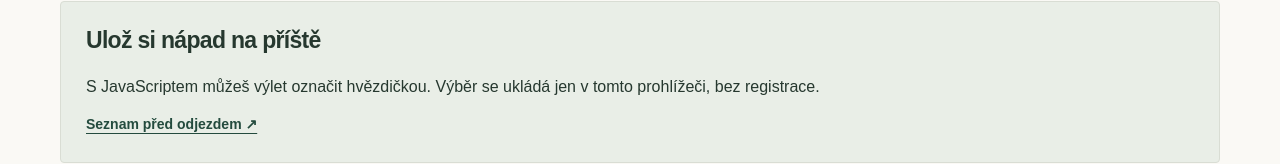
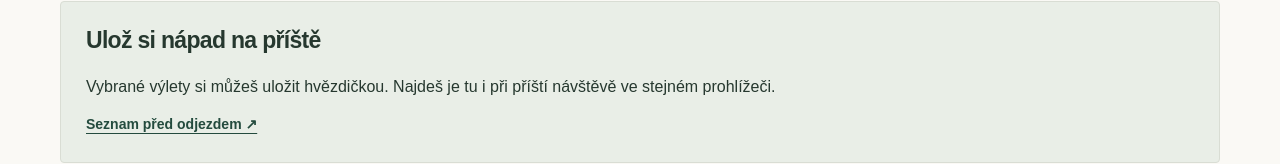
Before and after one commit to 9yttm8r4h7-droid/Vlakem-z-Prahy, a plain HTML site: page vylety.html in a window 1280 px wide. Shown: the part 1044-1208 px from the top of the page. Drawn offline with Linux system fonts and the light colour scheme.

Commit message:
Zjednodušit popis ukládání výletů

```diff
--- a/vylety.html
+++ b/vylety.html
@@ -97,7 +97,7 @@
       <aside class="note-strip">
         <div>
           <h2>Ulož si nápad na příště</h2>
-          <p>S JavaScriptem můžeš výlet označit hvězdičkou. Výběr se ukládá jen v tomto prohlížeči, bez registrace.</p>
+          <p>Vybrané výlety si můžeš uložit hvězdičkou. Najdeš je tu i při příští návštěvě ve stejném prohlížeči.</p>
         </div>
         <a href="pred-cestou.html" class="text-link">Seznam před odjezdem ↗</a>
       </aside>
```
